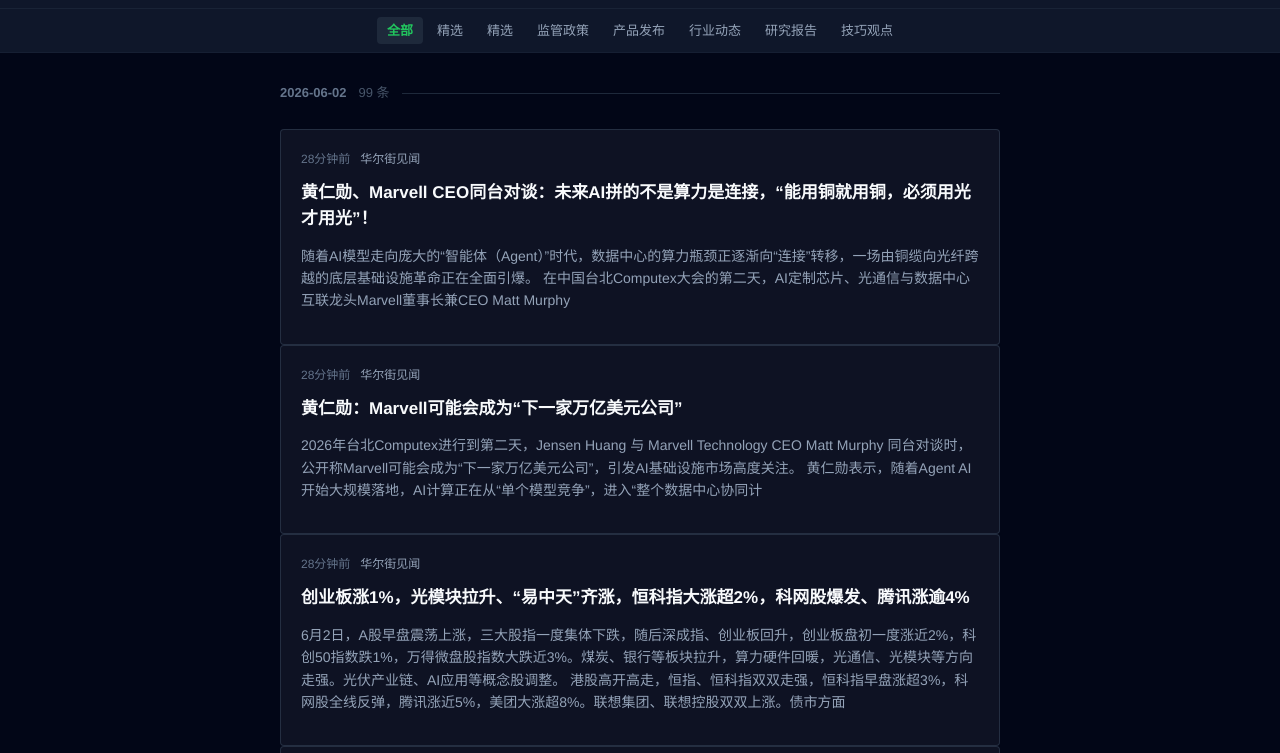
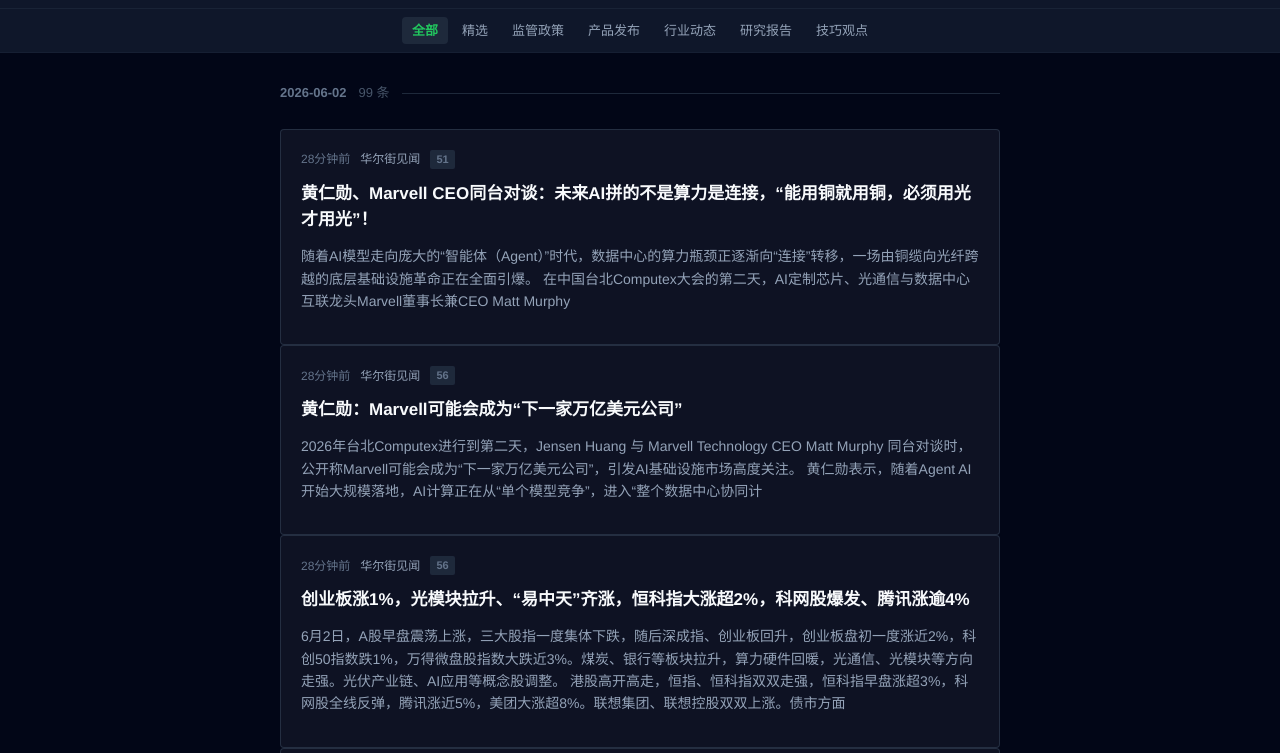
Before and after one commit to zycyyyya/finhot-web, a plain HTML site: page index.html in a window 1280 px wide. Shown: the part 47-800 px from the top of the page. Drawn offline with Linux system fonts and the light colour scheme.

Commit message:
fix: 去除重复精选栏, 所有文章均显示AI评分

```diff
--- a/index.html
+++ b/index.html
@@ -71,19 +71,7 @@
         navFeatured.classList.remove('active');
       });
       catBar.appendChild(tab);
-      // Insert "精选" tab right after "全部"
-      if (cat.slug === 'all') {
-        var featuredTab = document.createElement('span');
-        featuredTab.className = 'cat-tab';
-        featuredTab.textContent = '精选';
-        featuredTab.setAttribute('data-cat', 'featured');
-        featuredTab.addEventListener('click', function() {
-          activateTab(featuredTab);
-          renderFeed('featured');
-          navFeatured.classList.add('active');
-        });
-        catBar.appendChild(featuredTab);
-      }
+      // "精选" tab comes from CATEGORIES data already, no need to insert manually
     });
   }
 
@@ -166,7 +154,9 @@
 
     var catCfg = config[item.category] || {};
     var tags = item.tags || [];
-    var scoreBadge = (item.score >= featuredThreshold) ? ('<span class="card-score">精选 ' + item.score + '</span>') : '';
+    var scoreBadge = item.score >= featuredThreshold
+      ? '<span class="card-score card-score-featured">' + item.score + '</span>'
+      : '<span class="card-score">' + item.score + '</span>';
 
     card.innerHTML =
       '<div class="card-meta">' +
--- a/styles.css
+++ b/styles.css
@@ -257,6 +257,10 @@ a {
   background: var(--bg-badge);
   font-size: 11px;
   font-weight: 600;
+  color: var(--text-muted);
+}
+
+.card-score-featured {
   color: var(--accent-green);
 }
 
```
